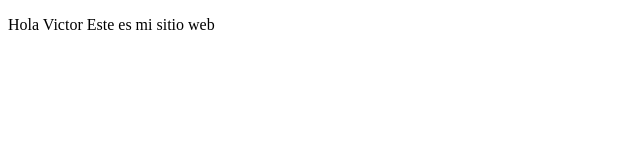
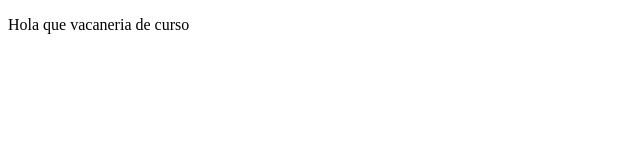
Before and after one commit to victorlozap/ProyectoCursoPRework, a plain HTML site: page index.html in a window 1280 px wide. Shown: the full height of the page, 0-640 px from the left. Drawn offline with Linux system fonts and the light colour scheme.

```diff
--- a/index.html
+++ b/index.html
@@ -7,6 +7,6 @@
     <title>Hola Mundo</title>
 </head>
 <body>
-    <p>Hola Victor Este es mi sitio web</p>
+    <p>Hola que vacaneria de curso</p>
 </body>
 </html>
```
